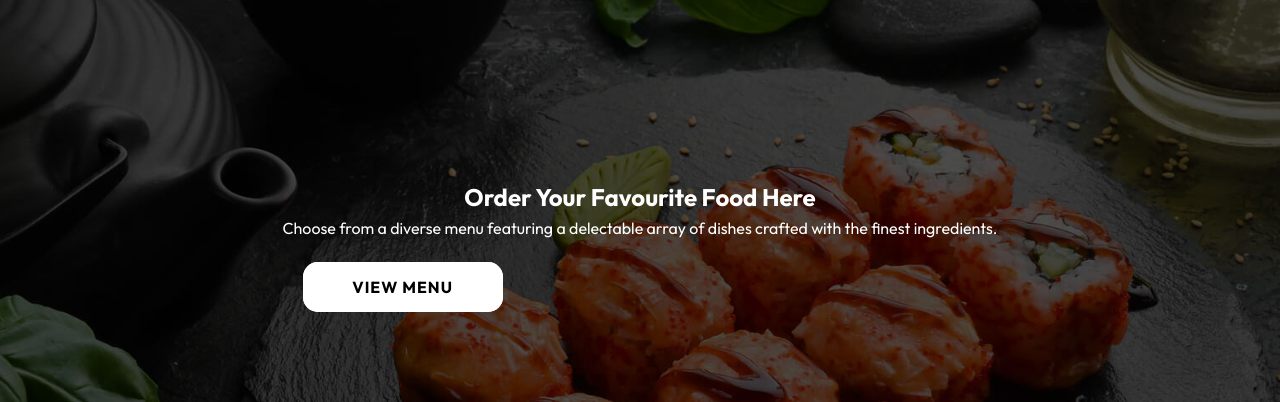
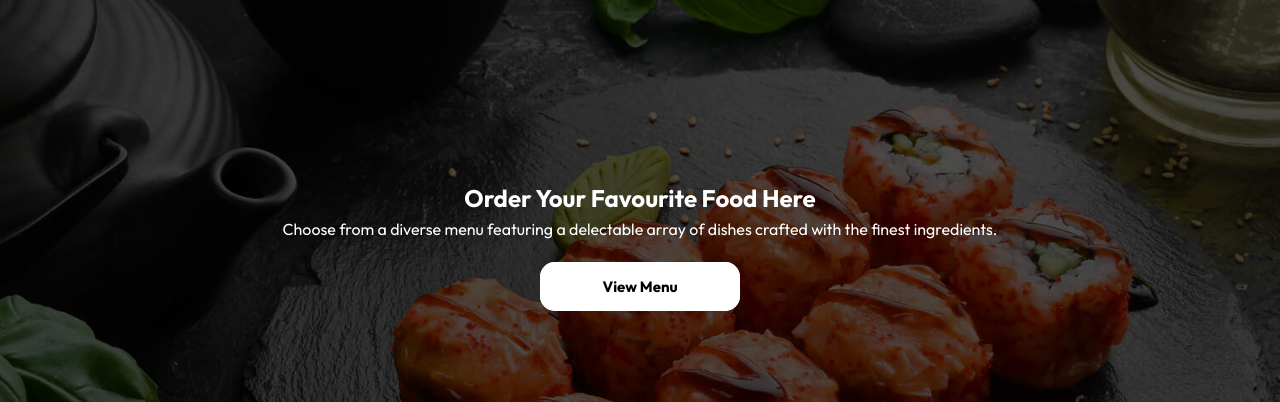
Before and after one commit to 01Nikhat/Food_Restaurant_Website, a React (Vite) app in the folder frontend/: page / in a window 1280 px wide. Shown: the part 145-547 px from the top of the page. Built offline with nearby package versions, Linux system fonts and the light colour scheme; no server answers.

Commit message:
second commit

```diff
--- a/frontend/src/components/Cafe/Cafe.css
+++ b/frontend/src/components/Cafe/Cafe.css
@@ -58,7 +58,7 @@ body {
 
 /* button */
 
-.btn {
+.btn-explore {
   margin: 20px;
   padding: 15px 40px;
   border: none;
@@ -72,7 +72,7 @@ body {
 
 
 }
-.btn::after {
+.btn-explore::after {
   content: "";
   z-index: -1;
   position: absolute;
@@ -86,7 +86,7 @@ body {
 
 }
 /* glow */
-.btn::before {
+.btn-explore::before {
   content: "";
   background: linear-gradient(
     45deg,
@@ -114,15 +114,15 @@ body {
 }
 
 /* hover */
-.btn:hover::before {
+.btn-explore:hover::before {
   opacity: 1;
 }
 
-.btn:active:after {
+.btn-explore:active:after {
   background: transparent;
 }
 
-.btn:active {
+.btn-explore:active {
   color: #000;
   font-weight: bold;
 }
--- a/frontend/src/components/Cafe/Cafe.jsx
+++ b/frontend/src/components/Cafe/Cafe.jsx
@@ -125,7 +125,7 @@ const Cafe = () => {
           <div className="hero-text">
             <h1>Welcome to Cafe Delight</h1>
             <p>Experience the finest coffee and pastries in town</p>
-            <a href="#menu" className="btn">Explore Menu</a>
+            <a href="#menu" className="btn-explore">Explore Menu</a>
           </div>
         </div>
       </section>
--- a/frontend/src/components/ExploreMenu/ExploreMenu.css
+++ b/frontend/src/components/ExploreMenu/ExploreMenu.css
@@ -122,7 +122,7 @@
 
 /* Main menu button  */
 /* Main Menu Button Styles */
-.btn {
+.button {
   margin: 20px auto;
   padding: 15px 30px;
   border: none;
@@ -147,7 +147,7 @@
   justify-content: center;
 }
 
-.btn:before {
+.button:before {
   content: "";
   background: linear-gradient(45deg, #ff0000, #ff7300, #fffb00, #48ff00, #00ffd5, #002bff, #7a00ff, #ff00c8, #ff0000);
   position: absolute;
@@ -176,7 +176,7 @@
   }
 }
 
-.btn:after {
+.button:after {
   z-index: -1;
   content: "";
   position: absolute;
@@ -188,16 +188,16 @@
   border-radius: 10px;
 }
 
-.btn:hover:before {
+.button:hover:before {
   opacity: 1;
 }
 
-.btn:active {
+.button:active {
   color: #000;
   box-shadow: inset 0px 0px 25px 0px rgba(255, 255, 255, 0.25);
 }
 
-.btn:active:after {
+.button:active:after {
   background: transparent;
 }
 
--- a/frontend/src/components/ExploreMenu/ExploreMenu.jsx
+++ b/frontend/src/components/ExploreMenu/ExploreMenu.jsx
@@ -142,7 +142,7 @@ const ExploreMenu = () => {
         Choose from a diverse menu featuring a delectable array of dishes. Our mission is to satisfy your cravings.
       </p>
 
-      <button onClick={() => handleCategoryClick("All")} className="main-menu-button btn">
+      <button onClick={() => handleCategoryClick("All")} className="main-menu-button button">
         Main Menu
       </button>
 
--- a/frontend/src/components/UI/Header/Header.css
+++ b/frontend/src/components/UI/Header/Header.css
@@ -35,12 +35,21 @@
   padding: 20px;
   border-radius: 8px;
   max-width: 70%;
+  align-items: center;  /* Horizontally center content */
+  margin: 0 auto; /* Ensure container itself is centered */
 }
 
 /* button */
 
+.button-container {
+  text-align: center; /* Center the button within this container */
+  justify-content: center; /* Center horizontally */
+}
+
 .btn {
-  margin: 20px;
+  display: block; /* Change to block to enable margin auto centering */
+  width: 200px; /* Define a specific width */
+  margin: 20px auto; /* Center horizontally */
   padding: 15px 40px;
   border: none;
   outline: none;
@@ -50,9 +59,10 @@
   position: relative;
   z-index: 0;
   border-radius: 15px;
+  font-weight: bold;
+  font-size: 15px;
+}
 
-
-}
 .btn::after {
   content: "";
   z-index: -1;
--- a/frontend/src/components/UI/Header/Header.jsx
+++ b/frontend/src/components/UI/Header/Header.jsx
@@ -37,7 +37,7 @@ const Header = ({ scrollToExploreMenu }) => {
           Choose from a diverse menu featuring a delectable array of dishes crafted
           with the finest ingredients.
         </motion.p>
-
+        <div className='button-container'>
           <motion.button
             whileInView={{ opacity: 1, y: 0 }}
             initial={{ opacity: 0, y: 30 }}
@@ -48,6 +48,8 @@ const Header = ({ scrollToExploreMenu }) => {
             View Menu
           </motion.button>
         </div>
+
+      </div>
     </div>
   );
 };
```
Lines whose indentation alone changed are shown as unchanged.
